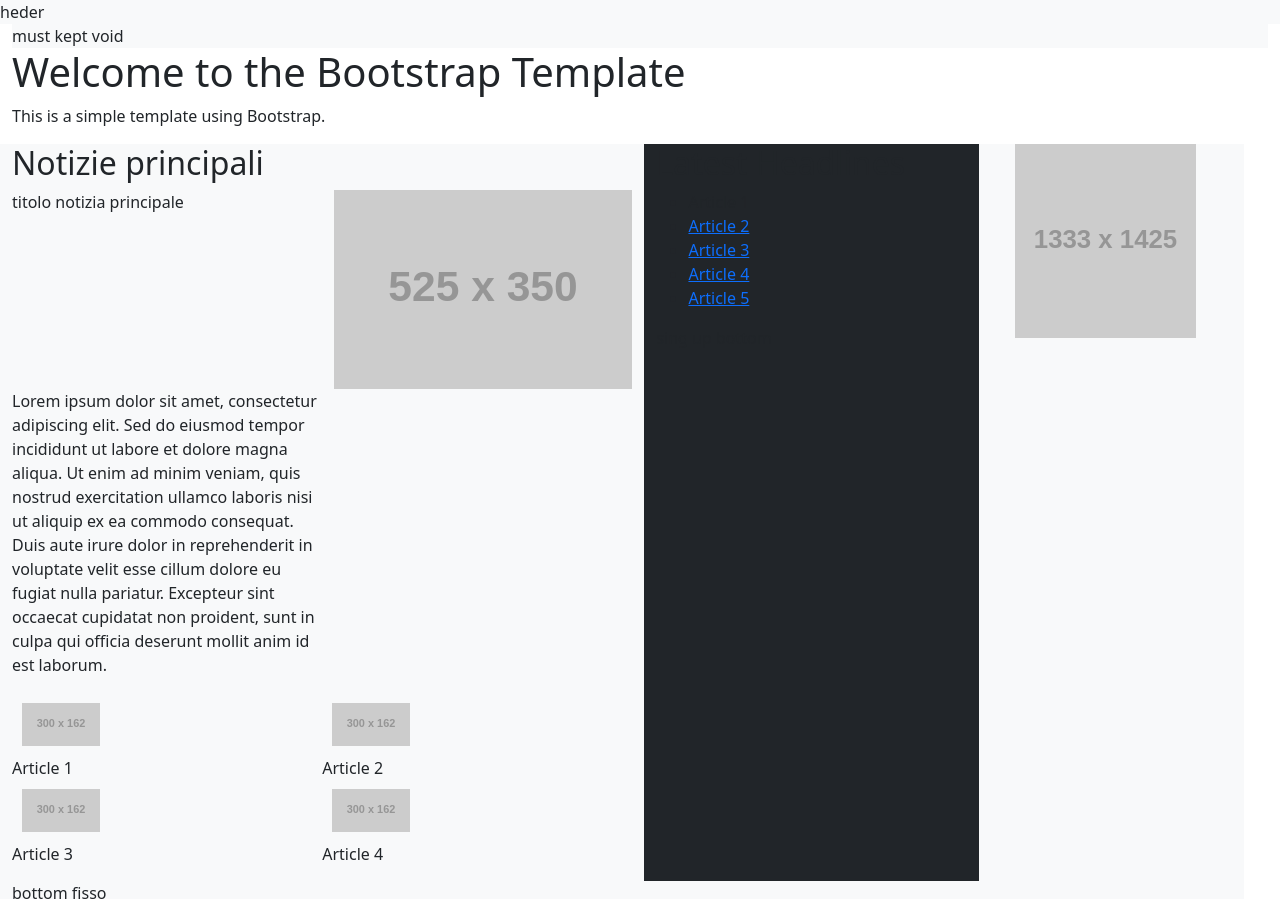
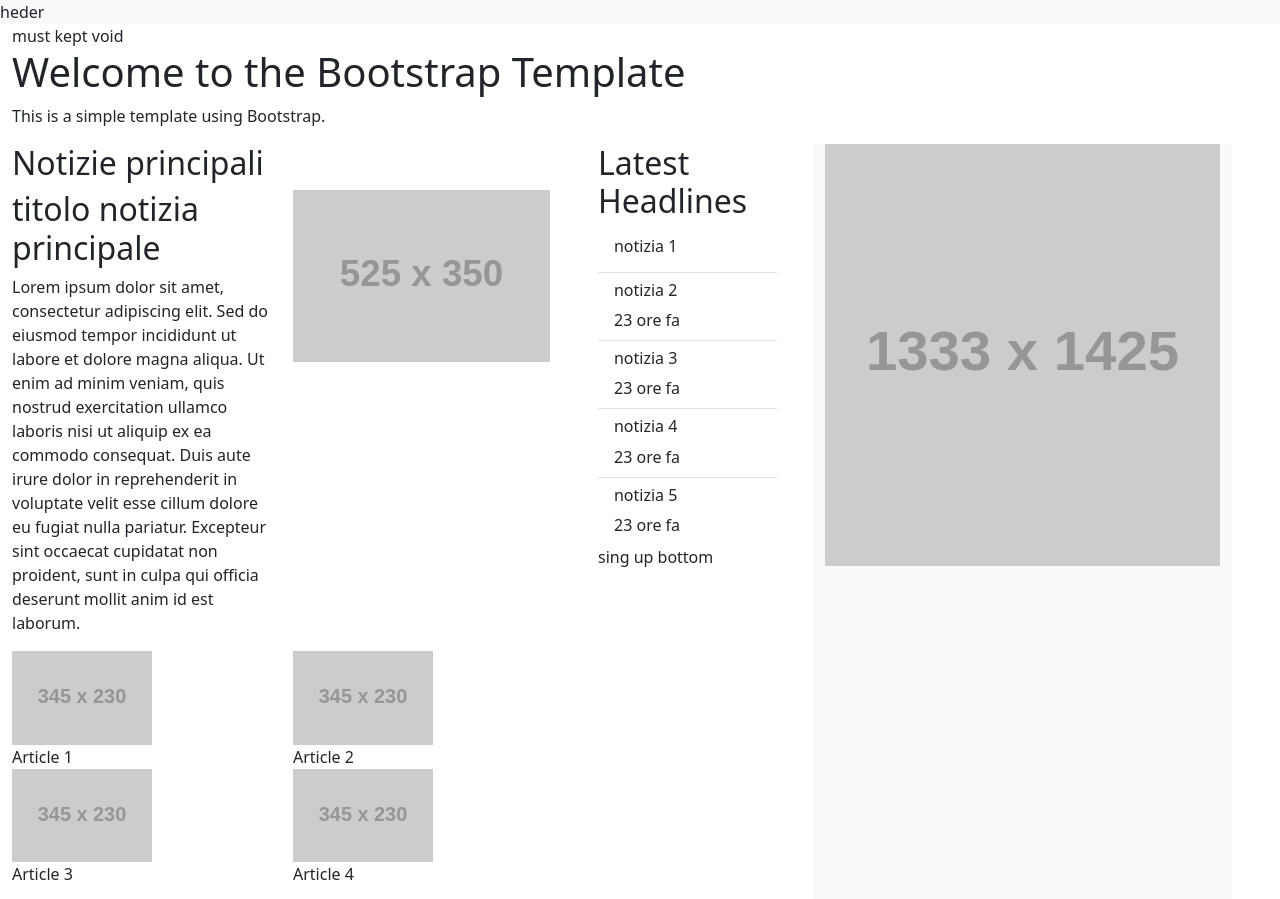
Before and after one commit to leo-05-2/ProgettoPPM, a website: page index.html in a window 1280 px wide. Shown: the top 899 px of the page. Drawn offline with Linux system fonts and the light colour scheme; placeholder pictures from the web are drawn by us.

Commit message:
FIX: fixed place-holder and responsiveness of the main news

```diff
--- a/index.html
+++ b/index.html
@@ -21,7 +21,7 @@
 <div id="page" class="container-xxl">
 
     <section id="content">
-        <header class="section bg-light flex-row">must kept void </header>
+        <header class="section  flex-row">must kept void </header>
         <div class="col-md-12">
             <h1>Welcome to the Bootstrap Template</h1>
             <p>This is a simple template using Bootstrap.</p>
@@ -29,42 +29,44 @@
         <div id="breaking news bar"><!-- opzionale --></div>
         <main id="main content" class=" row flex-row">
             <section id="primary" class="row flex-row">
-                <div id="articles-main" class="row  bg-light">
-                    <div id="news-article-list" class=" row col-12 col-md-10">
-                        <div id="main-news"  class="row col-12 col-md-8">
-                            <div id="main-news-header" class="" >
-                                <h2>Notizie principali</h2>
+                    <div id="news-article-list" class=" row col-12 custom-col-md-8 ">
+                        <div id="main-news"  class="row col-12 custom-col-md-9 ">
+
+                                <h2 id="main-news-header">Notizie principali</h2>
                                 <article class="row">
-                                    <header class="col-12 col-xl-6"> titolo notizia principale</header>
-                                    <div id="main-img-wrapper" class="col-12 col-xl-6">
-                                        <img id="main-img" src="https://placehold.co/525x350" class="img-fluid" sizes="(max-width: 40em) 620px,(min-width: 40em) and (max-width: 50em) 780px,(min-width: 50em) and (max-width: 65em) 675px,(min-width: 65em) and (max-width: 80em) 865px,(min-width: 80em) 622px,865px"
+                                    <div class="custom-col "><header> <h2> titolo notizia principale</h2></header>
+                                        <img id="main-img-complementary" src="https://placehold.co/525x350" class="img-fluid custom-main-image-wrapper" sizes="(max-width: 40em) 620px,(min-width: 40em) and (max-width: 50em) 780px,(min-width: 50em) and (max-width: 65em) 675px,(min-width: 65em) and (max-width: 80em) 865px,(min-width: 80em) 622px,865px"
+                                             alt="Main Image"  >
+                                        <div id="news-description" >
+                                            <p> Lorem ipsum dolor sit amet, consectetur adipiscing elit. Sed do eiusmod tempor incididunt ut labore et dolore magna aliqua. Ut enim ad minim veniam, quis nostrud exercitation ullamco laboris nisi ut aliquip ex ea commodo consequat. Duis aute irure dolor in reprehenderit in voluptate velit esse cillum dolore eu fugiat nulla pariatur. Excepteur sint occaecat cupidatat non proident, sunt in culpa qui officia deserunt mollit anim id est laborum.</p>
+                                        </div>
+                                    </div>
+                                    <div id="main-img-wrapper" class="custom-col">
+                                        <img id="main-img" src="https://placehold.co/525x350" class="img-fluid custom-main-image-wrapper" sizes="(max-width: 40em) 620px,(min-width: 40em) and (max-width: 50em) 780px,(min-width: 50em) and (max-width: 65em) 675px,(min-width: 65em) and (max-width: 80em) 865px,(min-width: 80em) 622px,865px"
                                              alt="Main Image"  >
 
                                     </div>
                                 <!--TODO: aggiungere foto e controllare la scala a seconda della dimensione dello schermo-->
                                 </article>
-                                <div id="news" class="col-12 col-xl-6">
-                                    <p> Lorem ipsum dolor sit amet, consectetur adipiscing elit. Sed do eiusmod tempor incididunt ut labore et dolore magna aliqua. Ut enim ad minim veniam, quis nostrud exercitation ullamco laboris nisi ut aliquip ex ea commodo consequat. Duis aute irure dolor in reprehenderit in voluptate velit esse cillum dolore eu fugiat nulla pariatur. Excepteur sint occaecat cupidatat non proident, sunt in culpa qui officia deserunt mollit anim id est laborum.</p>
-                                </div>
-                            </div>
+
                             <section id="other-news" class="">
                                 <ul id="other-news-list" class=" list-unstyled custom-horizontal-list">
                                     <li><article >
-                                        <img src="https://placehold.co/300x162" class="img-fluid " alt="Article Image">
+                                        <img src="https://placehold.co/345x230" class="img-fluid " alt="Article Image">
                                         <header>Article 1</header>
                                     </article></li>
                                     <li><article>
-                                        <img src="https://placehold.co/300x162" class="img-fluid" alt="Article Image">
+                                        <img src="https://placehold.co/345x230" class="img-fluid" alt="Article Image">
                                         <header>Article 2</header>
 
                                     </article></li>
                                     <li><article>
-                                        <img src="https://placehold.co/300x162" class="img-fluid" alt="Article Image">
+                                        <img src="https://placehold.co/345x230" class="img-fluid" alt="Article Image">
                                         <header>Article 3</header>
 
                                     </article></li>
                                     <li><article>
-                                        <img src="https://placehold.co/300x162" class="img-fluid" alt="Article Image">
+                                        <img src="https://placehold.co/345x230" class="img-fluid" alt="Article Image">
                                         <header>Article 4</header>
 
 
@@ -73,23 +75,42 @@
                                 </ul>
                             </section>
                         </div>
-                        <div id="titles-list" class="col-12 col-md-4  bg-dark">
+                        <div id="titles-list" class="col-12 custom-col-md-3">
                             <h2>Latest Headlines </h2>
-                            <ul>
-                                <li><a hrerticles-mainf="#">Article 1</a></li>
-                                <li><a href="#">Article 2</a></li>
-                                <li><a href="#">Article 3</a></li>
-                                <li><a href="#">Article 4</a></li>
-                                <li><a href="#">Article 5</a></li>
+                            <ul class="list-group list-group-flush">
+                                <li  class="list-group-item">
+                                    <header>
+                                        <h6>notizia 1</h6>
+                                        <time ></time>
+                                    </header></li>
+                                <li  class="list-group-item">
+                                    <header>
+                                        <h6>notizia 2</h6>
+                                        <time datetime="2025-04-20 00:00:00">23 ore fa</time>
+                                    </header></li>
+                                <li  class="list-group-item">
+                                    <header>
+                                        <h6>notizia 3</h6>
+                                        <time datetime="2025-04-20 00:00:00">23 ore fa</time>
+                                    </header></li>
+                                <li  class="list-group-item">
+                                    <header>
+                                        <h6>notizia 4</h6>
+                                        <time datetime="2025-04-20 00:00:00">23 ore fa</time>
+                                    </header></li>
+                                <li  class="list-group-item">
+                                    <header>
+                                        <h6>notizia 5</h6>
+                                        <time datetime="2025-04-20 00:00:00">23 ore fa</time>
+                                    </header></li>
                             </ul>
                             <div>sing up bottom</div>
                         </div>
                         <div id="bottom">bottom fisso</div>
                     </div>
-                    <aside class="col-12 bg-light col-md-2">
+                    <aside class="col-12 bg-light col-md-4 ">
                         <img src="https://placehold.co/1333x1425" class="img-fluid" alt="aside image">
                     </aside>
-                </div>
 
             </section>
             <div id="sponsors-void">kept void</div>
--- a/scssfile/main-news-images.scss
+++ b/scssfile/main-news-images.scss
@@ -1,8 +1,9 @@
 
 $custom-breakpoint-img-list:(
 sm:652px,
-md:1040px,
-lg:1280px,
+md:800px,
+lg:1040px,
+xl:1280px,
 );
 
 .custom-horizontal-list {
@@ -12,6 +13,7 @@ lg:1280px,
        flex-wrap: wrap;
        align-items: stretch; /* Allinea gli elementi all'inizio */
        max-width: 100%; /* provare a ricopiare il fill dento la disposizione a colonna */
+       padding: 0;
 
 
 
@@ -23,18 +25,17 @@ lg:1280px,
          flex-direction: row;
          width: 100%;
          justify-content: space-between;
-         align-items: stretch;
          article{
            display: flex;
            flex-direction: row;
            width: 100%;
-           align-items: stretch;
 
            img {
              flex: 1 1 50% ;
+             display: flex;
              height: auto;
-             width: 100%;
-             margin-right: 10px;
+             width: auto;
+
 
            }
            span, header {
@@ -48,13 +49,14 @@ lg:1280px,
            flex: 0 0 100%; // Mantiene un elemento per riga fino a sm
            max-width: 100%;
            flex-direction: row;
+           margin: 10px ;
            article{
              flex: 0 0 100%; // Mantiene un elemento per riga fino a sm
              max-width: 100%;
              flex-direction: row;
+
              img {
                max-height: 80px; /* Altezza massima per schermi piccoli */
-               margin-bottom: 10px;
              }
             }
           }
@@ -68,19 +70,35 @@ lg:1280px,
            max-width: 50%;
            flex-direction: column;
            article{
-             flex: 0 0 100%; // Mantiene un elemento per riga fino a sm
-             max-width: 100%;
-             flex-direction: column;
+             flex: 0 0 50%; // Mantiene un elemento per riga fino a sm
+             max-width: 50%;
+             flex-direction: row;
              img {
+               max-height: 100%; /* Altezza massima per schermi medi */
 
-               max-height: 120px; /* Altezza massima per schermi medi */
-               margin-bottom: 10px;
+
              }
            }
          }
        }
+         @media (min-width: map-get($custom-breakpoint-img-list, md)) and (max-width: map-get($custom-breakpoint-img-list, lg)) {
+            flex-direction: row;
+            li {
+              flex: 0 0 50%; // Mantiene due elementi per riga tra md e lg
+              max-width: 50%;
+              flex-direction: column;
+              article{
+                 flex: 0 0 100%; // Mantiene due elementi per riga tra md e lg
+                 max-width: 100%;
+                 flex-direction: column;
+                 img {
+                max-height: 100%; /* Altezza massima per schermi grandi */
+                 }
+              }
+            }
+         }
 
-       @media (min-width: map-get($custom-breakpoint-img-list, md)) and (max-width: map-get($custom-breakpoint-img-list, lg)) {
+       @media (min-width: map-get($custom-breakpoint-img-list, lg)) and (max-width: map-get($custom-breakpoint-img-list, xl)) {
                 flex-direction: column;
                 li {
                   flex: 0 0 100%; // Mantiene due elementi per riga tra md e lg
@@ -92,22 +110,20 @@ lg:1280px,
                     flex-direction: row;
                     display: flex;
                     img {
-                      flex: 0 0 50%;
-                      max-width: 50%;
+
+                      max-width: 100%;
                       max-height: 150px; /* Altezza massima per schermi grandi */
-                      margin: 10px;
 
                     }
                     span, header {
                       flex: 0 0 50%;
                       max-width: 50%;
-                      align-self: start;
                     }
                   }
                 }
        }
 
-       @media (min-width: map-get($custom-breakpoint-img-list, lg)) {
+       @media (min-width: map-get($custom-breakpoint-img-list, xl)) {
                 flex-direction: row;
               li {
                      flex: 0 0 50%; // Mantiene due elementi per riga dopo lg
@@ -118,11 +134,126 @@ lg:1280px,
                         max-width: 50%;
                         flex-direction: column;
                           img {
-                            max-height: 200px; /* Altezza massima per schermi extra grandi */
-                            margin-bottom: 10px;
+                            max-height: 100%; /* Altezza massima = alla metà di section, 100% si riferisce al suo spazio a disposizione */
+                            max-width: fit-content;
                           }
                         }
               }
        }
 }
+$custom-breakpoint-main-img:(
+        sm:640px,
+        md:800px,
+        lg:1280px,
+);
+.custom-main-image-wrapper{
+  @media (max-width: 40em) {
+    width: 620px;
+  }
+
+  @media (min-width: 40em) and (max-width: 50em) {
+    width: 865px;
+  }
+
+  @media (min-width: 50em) and (max-width: 80em) {
+    width: 865px;
+  }
+
+  @media (min-width: 80em) {
+    width: 622px;
+  }
+
+}
+.custom-col{
+  flex: 0 0 auto;
+  width: 100%;
+
+  @media (max-width: map-get($custom-breakpoint-main-img, sm)) {
+    flex: 0 0 auto;
+    width: 100%;
+
+
+
+
+
+  }
+  @media (min-width: map-get($custom-breakpoint-main-img, sm)) and (max-width: map-get($custom-breakpoint-main-img, md)) {
+    flex: 0 0 auto;
+    width: 50%;
+  }
+  @media (min-width: map-get($custom-breakpoint-main-img, md)) and (max-width: map-get($custom-breakpoint-main-img, lg)) {
+    flex: 0 0 auto;
+    width: 100%;
+
+  }
+  @media (min-width: map-get($custom-breakpoint-main-img, lg)) {
+    flex: 0 0 auto;
+    width: 50%;
+  }
+
+
+}
+#main-img-complementary{
+  display: none;
+  @media (max-width: map-get($custom-breakpoint-main-img, sm)) {
+    display: block;
+
+  }
+  @media (min-width: map-get($custom-breakpoint-main-img, sm)) and (max-width: map-get($custom-breakpoint-main-img, md)) {
+    display: none;
+  }
+  @media (min-width: map-get($custom-breakpoint-main-img, md)) and (max-width: map-get($custom-breakpoint-main-img, lg)) {
+    display: block;
+  }
+    @media (min-width: map-get($custom-breakpoint-main-img, lg)) {
+        display: none;
+    }
+}
+#main-img{
+    display: block;
+    @media (max-width: map-get($custom-breakpoint-main-img, sm)) {
+        display: none;
+
+    }
+    @media (min-width: map-get($custom-breakpoint-main-img, sm)) and (max-width: map-get($custom-breakpoint-main-img, md)) {
+        display: block;
+    }
+    @media (min-width: map-get($custom-breakpoint-main-img, md)) and (max-width: map-get($custom-breakpoint-main-img, lg)) {
+        display: none;
+    }
+        @media (min-width: map-get($custom-breakpoint-main-img, lg)) {
+            display: block;
+        }
+}
+
+@media (min-width: 800px) {
+  .custom-col-md {
+    flex: 1 0 0;
+  }
+  .custom-col-md-8 {
+    flex: 0 0 auto;
+    width: 66.66666667%;
+  }
+  .custom-col-md-9 {
+    flex: 0 0 auto;
+    width: 75%;
+  }
+  .custom-col-md-10 {
+    flex: 0 0 auto;
+    width: 83.33333333%;
+  }
+  .custom-col-md-2 {
+    flex: 0 0 auto;
+    width: 16.66666667%;
+  }
+  .custom-col-md-3 {
+    flex: 0 0 auto;
+    width: 25%;
+  }
+}
+
+
+
+
 /* @extend .d-flex si può fare */
+/* TODO: capire come importare bootstrap */
```
Also changed, not shown: package.json (+7 -3 lines), dist/main-news-img.css, 1 other file.
